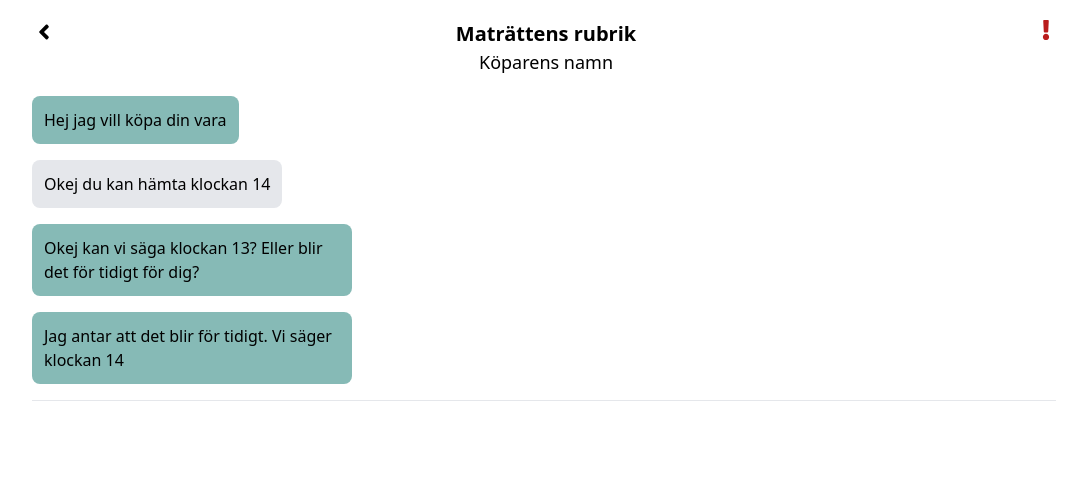
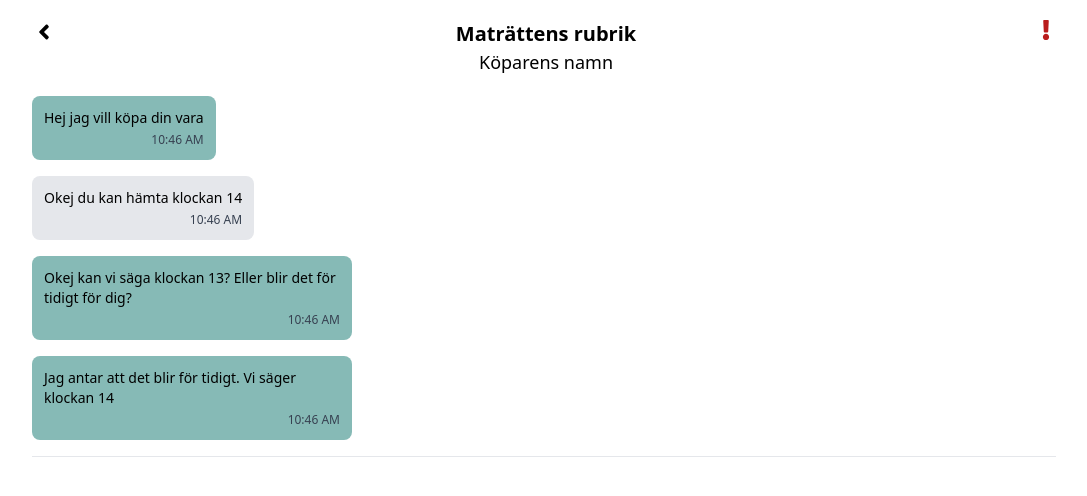
Before and after one commit to BaqerAlabedi/u08-business-idea-dreamteam, a React (Vite) app in the folder front/: page / in a window 1280 px wide. Shown: the top 496 px of the page, without its empty margins (96-1183 px from the left). Built offline with nearby package versions, Linux system fonts and the light colour scheme.

Commit message:
Added time to chat

```diff
--- a/front/src/pages/Chat.tsx
+++ b/front/src/pages/Chat.tsx
@@ -33,6 +33,11 @@ function Chat() {
 		]
 	};
 
+	const formatTime = (time: number) => {
+		const date = new Date(time);
+		return date.toLocaleTimeString([], { hour: "2-digit", minute: "2-digit" });
+	};
+
 	return (
 		<div className="w-10/12 mx-auto max-w-5xl">
 			<section className="mt-5 flex justify-between">
@@ -54,7 +59,10 @@ function Chat() {
 								message.user === 111 ? "bg-teal-700/50" : "bg-gray-200"
 							} rounded-lg p-3 max-w-xs`}
 						>
-							{message.msg}
+							<div className="flex flex-col">
+								<span className="text-sm">{message.msg}</span>
+								<span className="mt-1 text-xs text-gray-700 text-right">{formatTime(message.time)}</span>
+							</div>
 						</div>
 					</div>
 				))}
```
